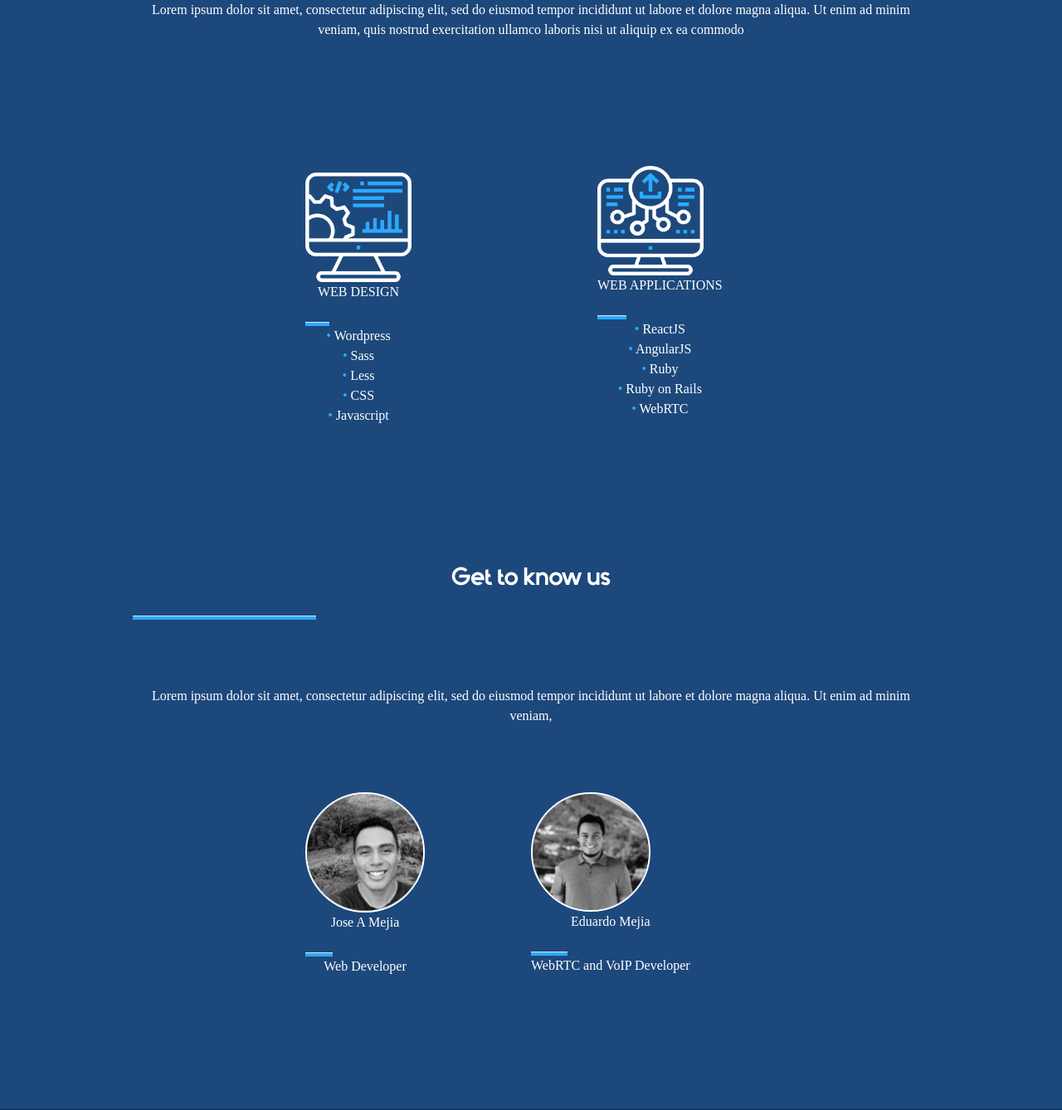
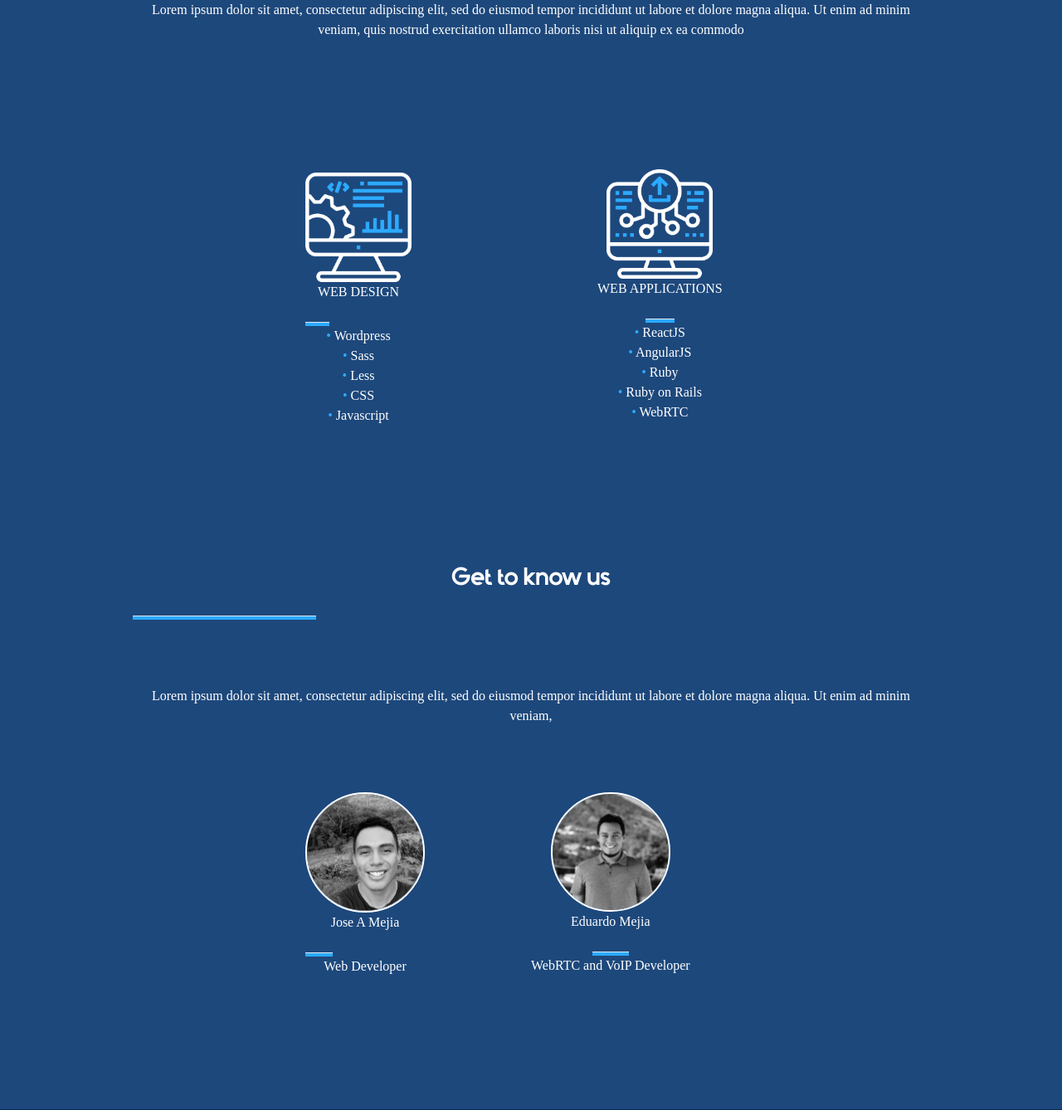
Before and after one commit to aalejandromr/devdat, a PHP site: page / in a window 1280 px wide. Shown: the part 1412-2750 px from the top of the page at 83% size. Run offline with PHP 8.4, Linux system fonts and the light colour scheme; some web fonts are replaced.

Commit message:
Fix on layout for services and team

```diff
--- a/index.php
+++ b/index.php
@@ -83,7 +83,7 @@
         </div>
 
         <div class="row content-spacing">
-            <div class="services flex items-stretch">
+            <div class="services flex items-center">
                 <div class="s6 web-design">
                     <img class="services-img" src="./assets/icons/WEB_DESIGN_PNG.png" alt="Web Design">
                     <h5> WEB DESIGN </h5>
@@ -96,7 +96,7 @@
                         <li> Javascript </li>
                     </ul>
                 </div>
-                <div class="s6 web-applications">
+                <div class="s6 web-applications flex flex-col items-center">
                     <img class="services-img" src="./assets/icons/WEB_APPLICATIONS_PNG.png" alt="Web Applications">
                     <h5> WEB APPLICATIONS </h5>
                     <hr/>
@@ -121,9 +121,9 @@
                         tempor incididunt ut labore et dolore magna aliqua. Ut enim ad minim veniam,
                 </p>
             </div>
-            <div class="flex items-stretch team-photo-wrapper">
-                <div class="s6 team-margin">
-                    <div class="team">
+            <div class="flex team-photo-wrapper">
+                <div class="flex items-center s6 team-margin">
+                    <div class="team flex flex-col ">
                         <img src="./assets/pictures/ALE_PHOTO.png" alt="Jose A Mejia">
                         <div class="team-header">
                             <h4> Jose A Mejia </h4>
@@ -135,8 +135,8 @@
                     </div>
                 </div>
 
-                <div class="s6">
-                    <div class="team">
+                <div class=" s6">
+                    <div class="team flex flex-col items-center">
                         <img src="./assets/pictures/EDU_PHOTO.png" alt="Eduardo Mejia">
                         <div class="team-header">
                             <h4> Eduardo Mejia </h4>
```
